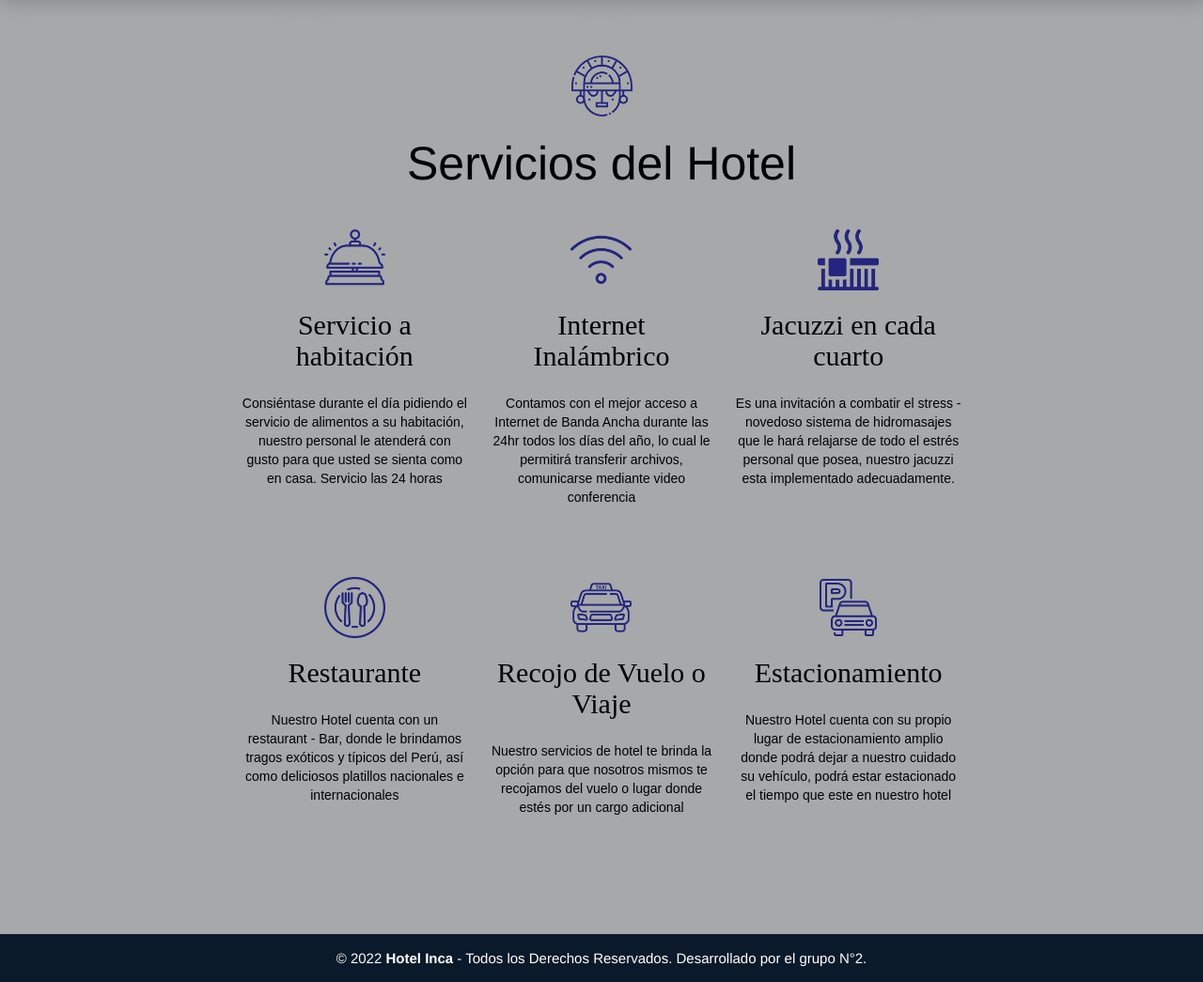
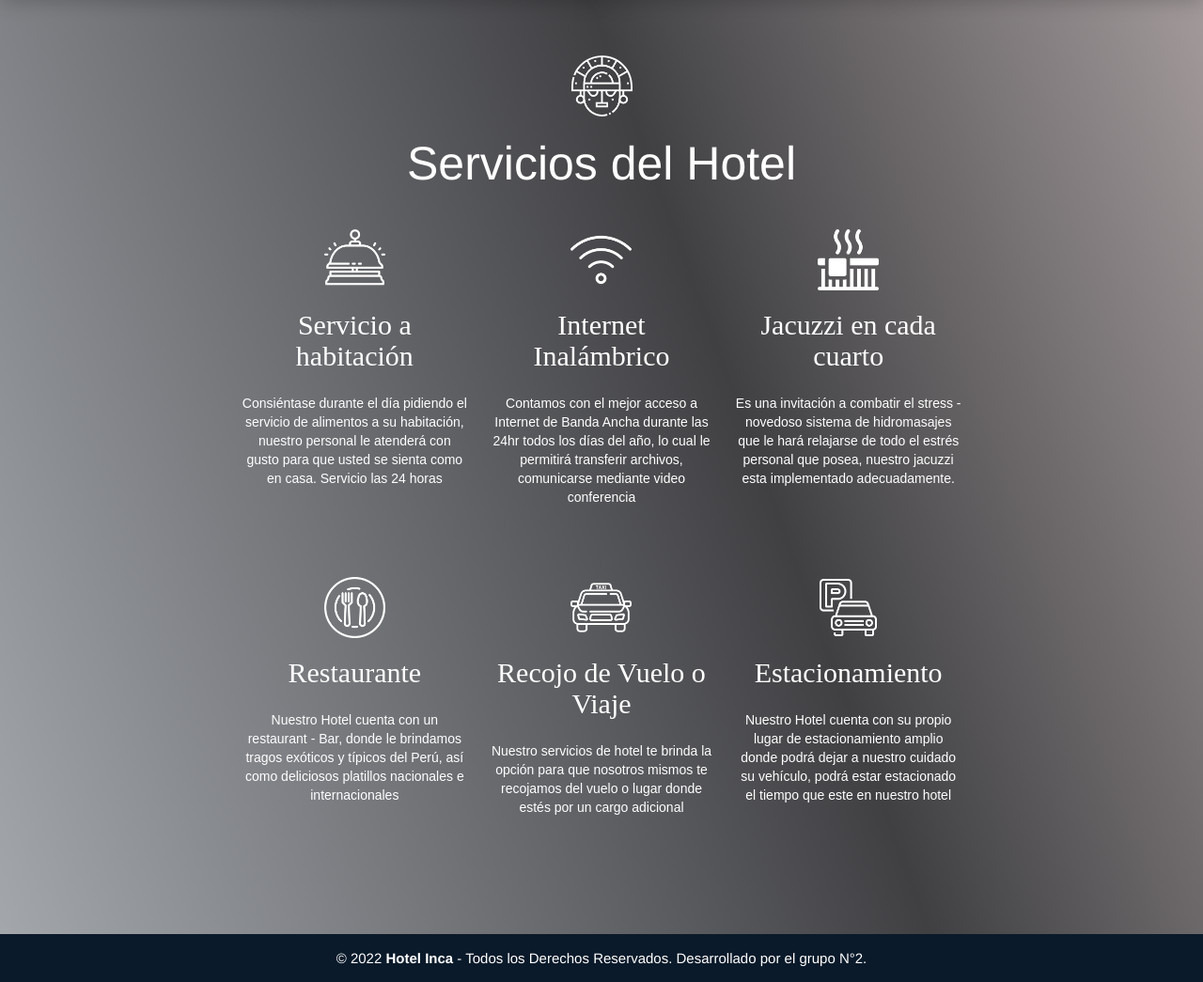
Before and after one commit to JamesVC7/Hotel_Inca-web, a PHP site: page /servicios.php in a window 1280 px wide. Shown: the part 982-2027 px from the top of the page at 94% size. Run offline with PHP 8.4, Linux system fonts and the light colour scheme; some libraries are stand-ins or nearby versions.

Commit message:
new styles

```diff
--- a/AV2/AV1/css/estilos.css
+++ b/AV2/AV1/css/estilos.css
@@ -1,7 +1,5 @@
-
-
 body{
-    background: #d5dee8;
+    background: linear-gradient(70deg, #a5a9aef0, #404043, #d7caca);
     margin: 0;
     padding: 0;
 }
--- a/AV2/AV1/css/index.css
+++ b/AV2/AV1/css/index.css
@@ -239,7 +239,8 @@ header .carousel-inner .item {
     margin-left: 2%;
     font-weight: 780;
     font-family:  sans-serif;
-    color: rgba(121, 103, 22, 0.849);
+    color: rgb(199 185 124 / 97%);
+    text-shadow: 1px 1px black;
 }
 .contect{
     width: 100%;
--- a/AV2/AV1/css/servicios.css
+++ b/AV2/AV1/css/servicios.css
@@ -88,10 +88,13 @@
     width: 65px;
     height: 65px;
     margin: 0px 60px;
+    filter: brightness(100);
 }
 
 .id h2{
     font-family: "appleghotic";
+    text-align: center;
+    color: white;
 }
 
 .id p{
@@ -100,6 +103,8 @@
     margin-block-end: 1em;
     margin-inline-start: 0px;
     margin-inline-end: 0px;
+    text-align: center;
+    color: white;
 }
 .id:hover{
     transform: translateY(10px)scale(.9);
@@ -112,6 +117,7 @@
 .separacion img{
     width: 65px;
     height: 65px;
+    filter: brightness(100);
 }
 
 @media(max-width: 1000px){
--- a/AV2/AV1/servicios.php
+++ b/AV2/AV1/servicios.php
@@ -118,7 +118,7 @@ session_start();
     </div>
 
     <h2 style="font-size: 50px;line-height: 60px;text-align: center" >
-        <font face="font-family: Century Gothic, CenturyGothic, AppleGothic, sans-serif" color="black">
+        <font face="font-family: Century Gothic, CenturyGothic, AppleGothic, sans-serif" color="white">
             Servicios del Hotel
         </font>
     </h2>
@@ -126,46 +126,46 @@ session_start();
     <section class="containers2">
         <div class="id">
             <img src="./img/campana (1).png" class="img" alt="">
-            <h2 style="text-align: center;">Servicio a habitación</h2>
-            <p style="text-align: center;">
+            <h2 style="text-align: center; color: white;">Servicio a habitación</h2>
+            <p style="text-align: center; color: white;">
                 Consiéntase durante el día pidiendo el servicio de alimentos a su habitación, nuestro personal le atenderá con gusto para que usted se sienta como en casa. Servicio las 24 horas
             </p>
 
         </div>
         <div class="id">
             <img src="./img/wifi (1).png" class="img" alt="">
-            <h2 style="text-align: center;">Internet Inalámbrico</h2>
-            <p style="text-align: center;">
+            <h2>Internet Inalámbrico</h2>
+            <p>
                 Contamos con el mejor acceso a Internet de Banda Ancha durante las 24hr todos los días del año, lo cual le permitirá transferir archivos, comunicarse mediante video conferencia
             </p>
         </div>
         <div class="id">
             <img src="./img/jacuzzi (1).png" class="img" alt="">
-            <h2 style="text-align: center;">Jacuzzi en cada cuarto</h2>
-            <p style="text-align: center;">
+            <h2>Jacuzzi en cada cuarto</h2>
+            <p>
                 Es una invitación a combatir el stress - novedoso sistema de hidromasajes que le hará relajarse de todo el estrés personal que posea, nuestro jacuzzi esta implementado adecuadamente.
             </p>
         </div>
         <div class="id">
             <img src="./img/plato (1).png" class="img" alt="">
-            <h2 style="text-align: center;">Restaurante</h2>
-            <p style="text-align: center;">
+            <h2>Restaurante</h2>
+            <p>
                 Nuestro Hotel cuenta con un restaurant - Bar, donde le brindamos tragos exóticos y típicos del Perú, así como deliciosos platillos nacionales e internacionales
             </p>
 
         </div>
         <div class="id">
             <img src="./img/taxi (1).png" class="img" alt="">
-            <h2 style="text-align: center;">Recojo de Vuelo o Viaje</h2>
-            <p style="text-align: center;">
+            <h2>Recojo de Vuelo o Viaje</h2>
+            <p>
                 Nuestro servicios de hotel te brinda la opción para que nosotros mismos te recojamos del vuelo o lugar donde estés por un cargo adicional
             </p>
 
         </div>
         <div class="id">
             <img src="./img/estacionamiento (2).png" class="img" alt="">
-            <h2 style="text-align: center;">Estacionamiento</h2>
-            <p style="text-align: center;">
+            <h2>Estacionamiento</h2>
+            <p>
                 Nuestro Hotel cuenta con su propio lugar de estacionamiento amplio donde podrá dejar a nuestro cuidado su vehículo, podrá estar estacionado el tiempo que este en nuestro hotel
             </p>
 
```
Also changed, not shown: other parts of AV2/AV1/css/estilos.css (+32 -2 lines), AV2/AV1/contacto.php (+5 -5 lines), AV2/AV1/habitaciones.php (+17 -7 lines), AV2/AV1/startbootstrap-sb-admin-gh-pages/startbootstrap-sb-admin-gh-pages/css/styles.css.
